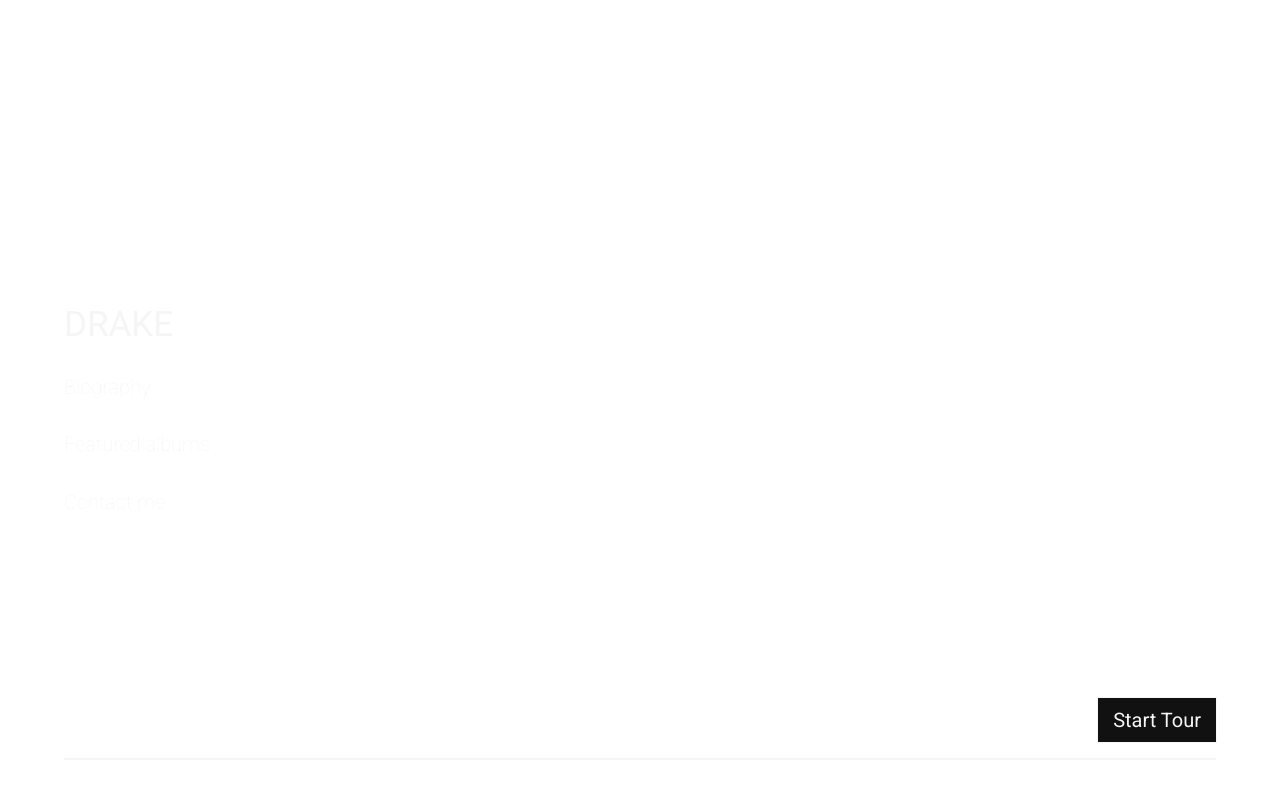
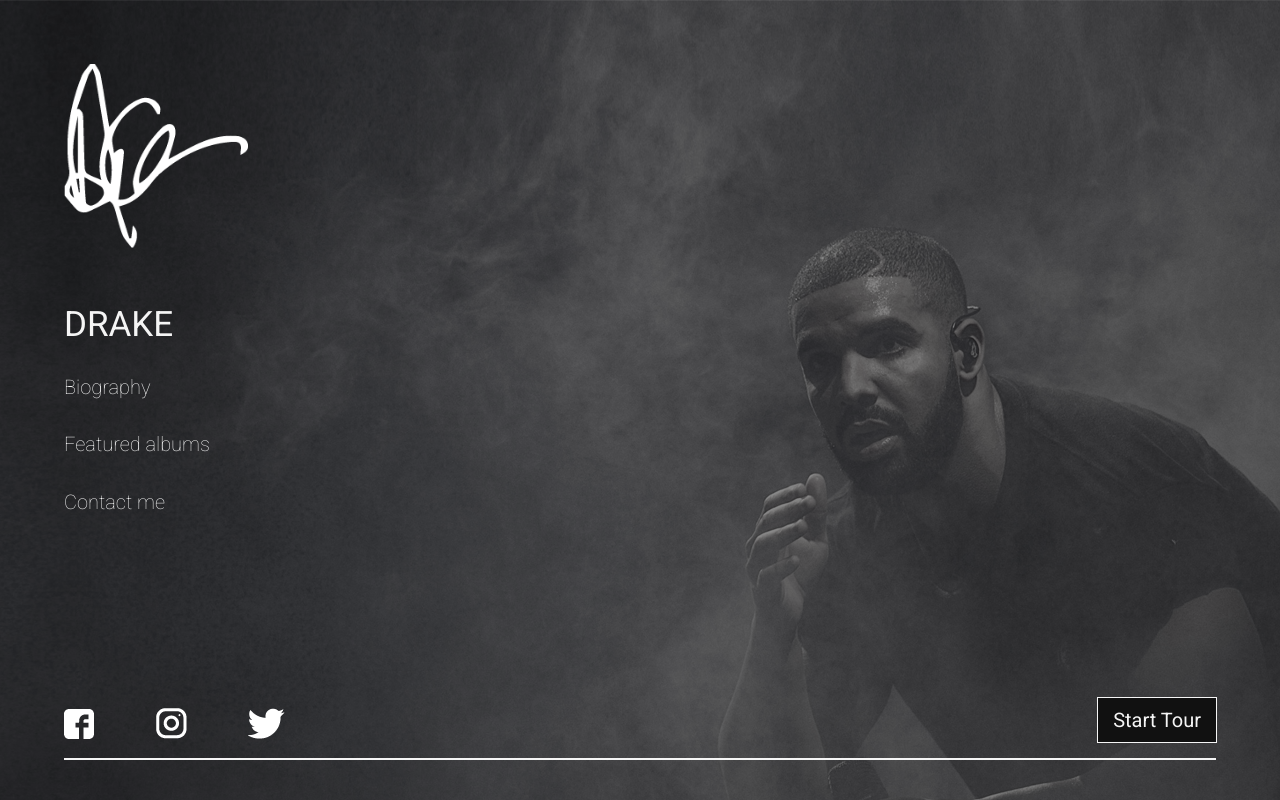
Before and after one commit to SirMrDrewZA/MrA_Harris_Response1, a plain HTML site: page index.html in a window 1280 px wide. Drawn offline with Linux system fonts and the light colour scheme.

Commit message:
commit
done 1

```diff
--- a/css/styles.css
+++ b/css/styles.css
@@ -39,7 +39,7 @@
 /* BACKGROUND */
 
 .container {
-    background-image: url(..img/home1.png);
+    background-image: url(../img/home1.png);
     position: relative;
     width: 100%;
     height: 100vh;
```
